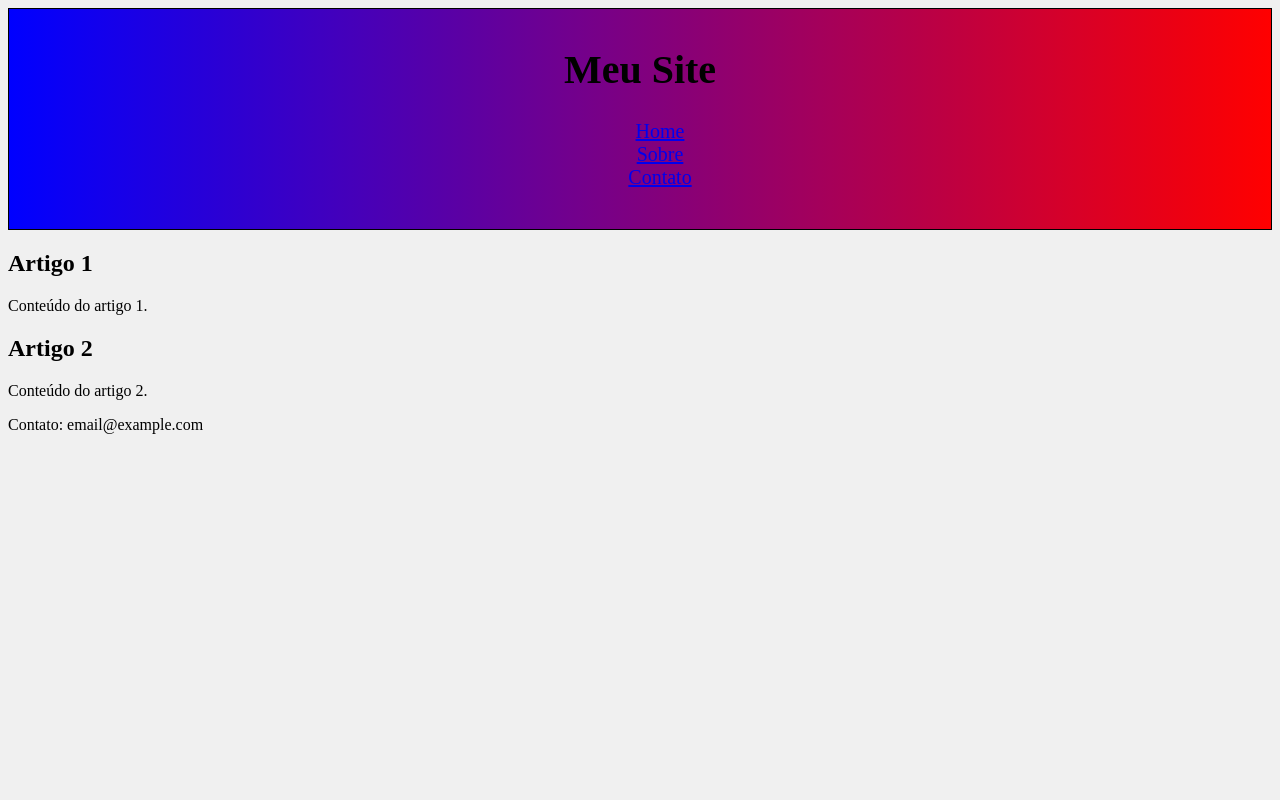
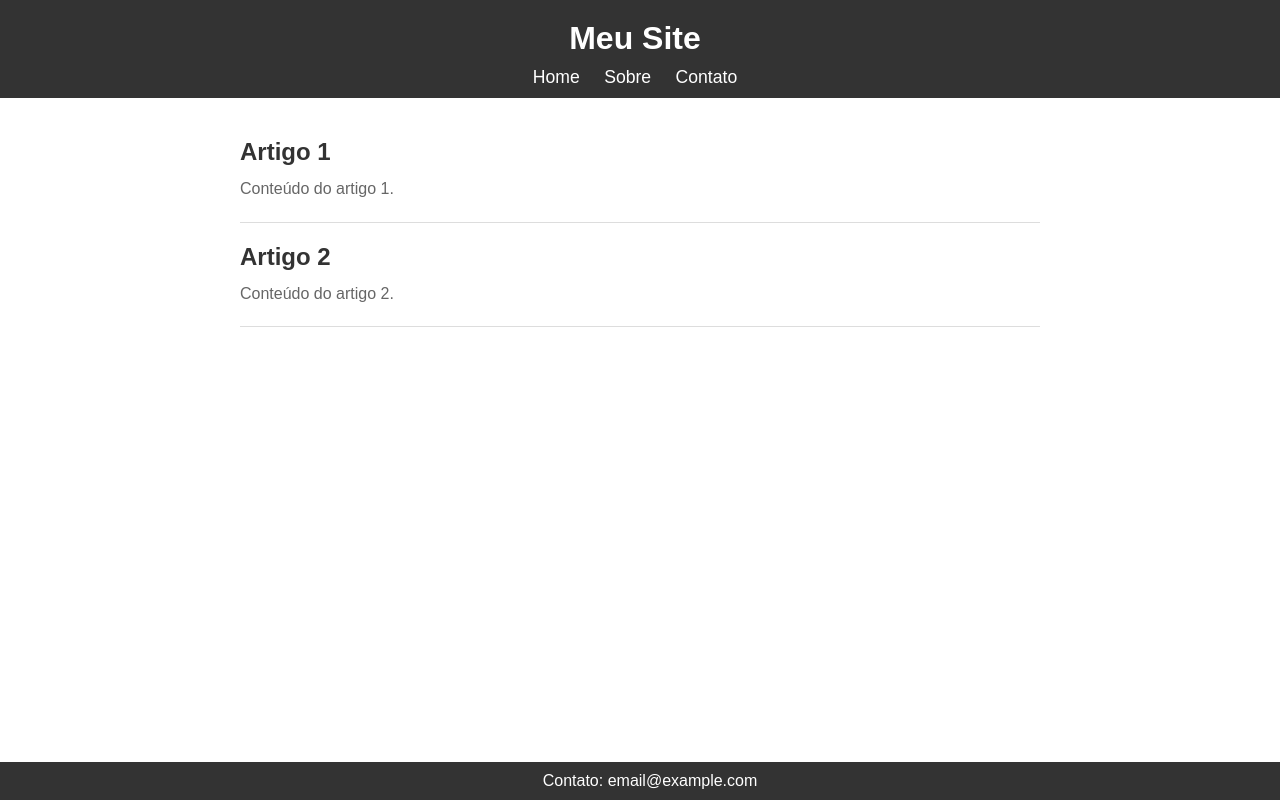
Before and after one commit to Cabral25/Learning_css, a plain HTML site: page exercícios/exercicio6.html in a window 1280 px wide. Drawn offline with Linux system fonts and the light colour scheme.

Commit message:
Exercícios

```diff
--- /dev/null
+++ b/base/teste.css
@@ -0,0 +1,46 @@
+body {
+    background-color: #ddd;
+    margin: 20px;
+    padding-bottom: 700px;
+    padding-top: 700px;
+}
+
+body div {
+    border: 1px solid #fff;
+    text-align: center;
+    padding-bottom: 200px;
+}
+
+.static {
+    position: static;
+    top: 20px;
+    left: 20px;
+}
+
+.fixed {
+    position: fixed;
+    top: 0;
+    padding-bottom: 80px;
+    width: 100%;
+}
+
+
+.sticky {
+    position: sticky;
+    top: 0;
+    background: rgb(197, 33, 33);
+}
+
+.relative {  /* move o elemento sem afetar os outros */
+    position: relative;  /* Define um pai */
+    top: 20px;
+    left: 20px;
+    background-color: green;
+}
+
+.absolute {  /* sai do fluxo normal e se posiciona em relação ao pai */
+    position: absolute;  /* se não houver um pai com relative, absolute será posicionado em relação ao body */
+    top: 50px;  /* 50px do topo do pai */
+    left: 50px;  /* 50px da esquerda do pai */
+    background: tomato;
+}
--- a/exercícios/exercicio6.css
+++ b/exercícios/exercicio6.css
@@ -1,22 +1,67 @@
-html {
-    background-color: #f0f0f0;
+body, h1, h2, p, ul, li {
+    margin: 0;
+    padding: 0;
+    font-family: Arial, sans-serif;
 }
 
 header {
     background-color: #333;
-    padding: 10px;
-    border: 1px solid black;
-    height: 200px;
+    color: #fff;
+    padding: 20px 15px 10px 5px; /* ou padding-top, padding-right,etc */
     text-align: center;
-    font-size: 20px;
-    background-image: linear-gradient(to left, red, blue);
 }
 
-header li {
-    list-style-type: none;
-    text-decoration: none;
+header h1 {
+    margin-bottom: 10px;
 }
 
-header li:hover {
-    cursor: grab;
+nav ul {
+    list-style-type: none;
 }
+
+nav ul li {
+    display: inline-block;
+    margin: 0 10px;
+}
+
+nav ul li a {
+    color: #fff;
+    text-decoration: none;
+    font-size: 1.1rem;
+}
+
+nav ul li a:hover {
+    text-decoration: underline;
+}
+
+main {
+    max-width: 800px;
+    margin: 20px auto;
+    padding: 20px;
+}
+
+article {
+    margin-bottom: 20px;
+    padding-bottom: 20px;
+    border-bottom: 1px solid #ddd;
+}
+
+article h2 {
+    color: #333;
+    margin-bottom: 10px;
+}
+
+article p {
+    color: #666;
+    line-height: 1.6;
+}
+
+footer {
+    background-color: #333;
+    color: #fff;
+    text-align: center;
+    padding: 10px;
+    position: fixed;
+    bottom: 0;
+    width: 100%;
+}
--- a/exercícios/exercicio6.html
+++ b/exercícios/exercicio6.html
@@ -6,10 +6,10 @@
     <link rel="stylesheet" href="exercicio6.css">
 </head>
 <body>
-    <header>
-        <h1>Meu Site</h1>
-        <nav>
-            <ul>
+    <header class="header">
+        <h1 class="titulo">Meu Site</h1>
+        <nav class="navegador-container">
+            <ul class="lista">
                 <li><a href="#">Home</a></li>
                 <li><a href="#">Sobre</a></li>
                 <li><a href="#">Contato</a></li>
--- /dev/null
+++ b/exercícios/exercicio7.css
@@ -0,0 +1,40 @@
+/* Reset básico */
+body, ul, li, a {
+    margin: 0;
+    padding: 0;
+    list-style: none;
+    text-decoration: none;
+    font-family: Arial, sans-serif;
+}
+
+/* Estilização do menu de navegação */
+nav {
+    background-color: #333;
+    padding: 10px;
+}
+
+nav ul {
+    display: flex;
+    justify-content: center;
+}
+
+nav ul li {
+    margin: 0 15px;
+}
+
+nav ul li a {
+    color: #fff;
+    padding: 10px 20px;
+    display: block;
+    transition: background-color 0.3s ease;
+}
+
+nav ul li a:hover {
+    background-color: #555;
+    border-radius: 5px;
+}
+
+/* Estilização do item ativo */
+nav ul li a.ativo {
+    border-bottom: 2px solid #e91e63;
+}
```
Also changed, not shown: base/teste.html (added, +15 -0 lines), exercícios/exercicio7.html (added, +18 -0 lines).
